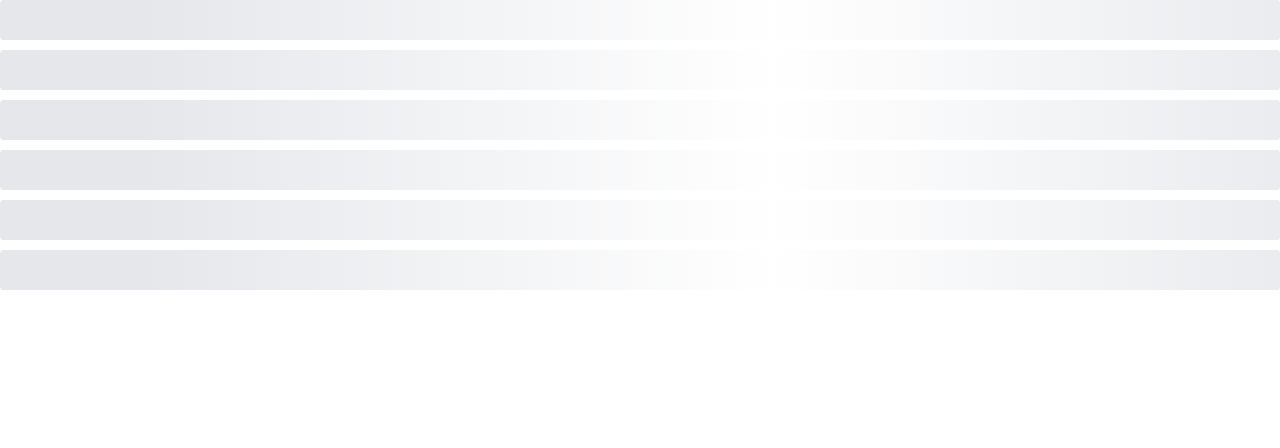
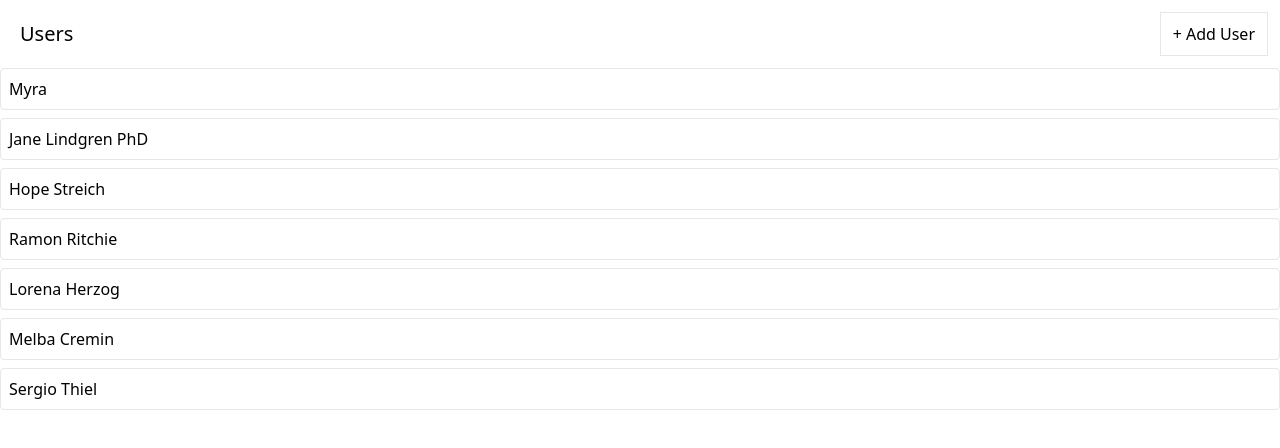
Before and after one commit to web-developer-areeb/redux-media, a React (Create React App) app: page / in a window 1280 px wide. Shown: the top 448 px of the page. Built offline with nearby package versions, Linux system fonts and the light colour scheme; data requests are answered from the project's data file.

Commit message:
changes.

```diff
--- a/db.json
+++ b/db.json
@@ -1,6 +1,33 @@
 {
   "users": [
-    {"id": 1, "name": "Myra"}
+    {
+      "id": 1,
+      "name": "Myra"
+    },
+    {
+      "name": "Jane Lindgren PhD",
+      "id": 2
+    },
+    {
+      "name": "Hope Streich",
+      "id": 3
+    },
+    {
+      "name": "Ramon Ritchie",
+      "id": 4
+    },
+    {
+      "name": "Lorena Herzog",
+      "id": 5
+    },
+    {
+      "name": "Melba Cremin",
+      "id": 6
+    },
+    {
+      "name": "Sergio Thiel",
+      "id": 7
+    }
   ],
   "albums": [],
   "photos": []
--- a/src/components/UsersList.js
+++ b/src/components/UsersList.js
@@ -1,30 +1,57 @@
 import { useEffect } from "react";
-import { useDispatch, useSelector } from "react-redux";
-import { fetchUsers } from "../store";
+import { useSelector } from "react-redux";
+import { fetchUsers, addUser } from "../store";
+import   Button  from "./Button"
 import Skeleton from "./Skeleton";
+import useThunk from "../hooks/useThunk";
+
 
 function UsersList() {
-  const dispatch = useDispatch();
-  const {isLoading, data, error } = useSelector((state) => {
+  const [doFetchUsers, isLoadingUsers, loadingUsersError] = useThunk(fetchUsers);
+  const [doCreateUser, isCreatingUser, creatingUserError] = useThunk(addUser);
+
+  const { data } = useSelector((state) => {
     return state.user;
   });
 
+  useEffect(() => {
+    doFetchUsers();
+  }, [doFetchUsers]);
 
-  useEffect(() => {
-    dispatch(fetchUsers());
-  }, []);
-
-  if(isLoading) {
-    return <Skeleton times={6} className="h-10 w-full" />
+  const handleAddUser = (e) => {
+    doCreateUser();
   }
 
-  if(error) {
-    return <div>Error fetching data...</div>
+  const renderedUsers = data.map((user) => (
+    <div key={user.id} className="mb-2 border rounded">
+      <div className="flex p-2 justify-between items-center cursor-pointer">
+        {user.name}
+      </div>
+    </div>
+  ));
+
+  if (isLoadingUsers) {
+    return <Skeleton times={6} className="h-10 w-full" />;
+  }
+
+  if (loadingUsersError) {
+    return <div>Error fetching data...</div>;
   }
 
   return (
-    <div>{data.length}</div>
+    <div>
+      <div className="flex flex-row justify-between m-3">
+        <h1 className="m-2 text-xl">Users</h1>
+        {
+          isCreatingUser
+          ? 'Creating User...'
+          : <Button onClick={handleAddUser} >+ Add User</Button>
+        }
+        {creatingUserError && 'Error creating user... '}
+      </div>
+      {renderedUsers}
+    </div>
   )
-};
+}
 
 export default UsersList;
--- /dev/null
+++ b/src/hooks/useThunk.js
@@ -0,0 +1,20 @@
+import { useCallback, useState } from "react";
+import { useDispatch } from "react-redux";
+
+function useThunk(thunk) {
+  const[isLoading, setIsLoading] = useState(false);
+  const [error, setError] = useState(null);
+  const dispatch = useDispatch();
+
+  const runThunk = useCallback((arg) => {
+    setIsLoading(true);
+    dispatch(thunk(arg))
+      .unwrap()
+      .catch((err) => setError(err))
+      .finally(() => setIsLoading(false));
+  }, [dispatch, thunk])
+
+  return [runThunk, isLoading, error];
+}
+
+export default useThunk;
--- a/src/store/index.js
+++ b/src/store/index.js
@@ -8,3 +8,4 @@ export const store = configureStore({
 });
 
 export * from './thunks/fetchUsers';
+export * from './thunks/addUser';
--- a/src/store/slices/usersSlice.js
+++ b/src/store/slices/usersSlice.js
@@ -1,5 +1,6 @@
 import { createSlice } from "@reduxjs/toolkit";
 import { fetchUsers } from "../thunks/fetchUsers";
+import { addUser } from "../thunks/addUser";
 
 const usersSlice = createSlice({
   name: 'users',
@@ -22,6 +23,18 @@ const usersSlice = createSlice({
       state.isLoading = false;
       state.error = action.error;
     });
+
+    builder.addCase(addUser.pending, (state, action) => {
+      state.isLoading = true;
+    });
+    builder.addCase(addUser.fulfilled, (state, action) => {
+      state.isLoading = false;
+      state.data.push(action.payload);
+    });
+    builder.addCase(addUser.rejected, (state, action) => {
+      state.isLoading = false;
+      state.error = action.error;
+    });
   }
 });
 
--- /dev/null
+++ b/src/store/thunks/addUser.js
@@ -0,0 +1,13 @@
+import { createAsyncThunk } from "@reduxjs/toolkit";
+import axios from "axios";
+import { faker } from "@faker-js/faker";
+
+const addUser = createAsyncThunk('user/add', async () => {
+  const response = await axios.post("http://localhost:3005/users", {
+    name: faker.person.fullName()
+  });
+
+  return response.data;
+});
+
+export {addUser};
--- a/src/store/thunks/fetchUsers.js
+++ b/src/store/thunks/fetchUsers.js
@@ -5,7 +5,7 @@ const fetchUsers = createAsyncThunk('users/fetch', async () => {
   const response = await axios.get("http://localhost:3005/users");
 
   // DEV ONLY!!!
-  await pause(90000);
+  // await pause(5000);
 
   return response.data;
 });
```
